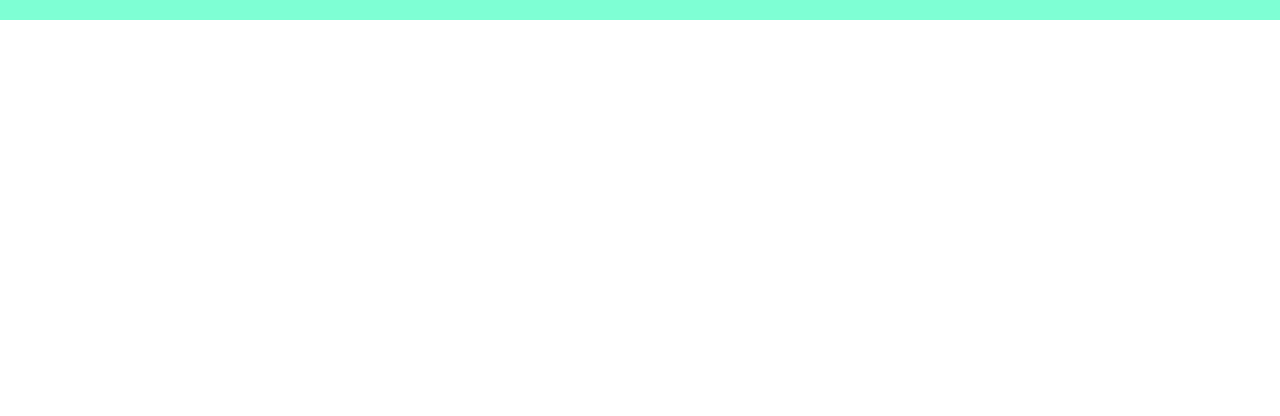
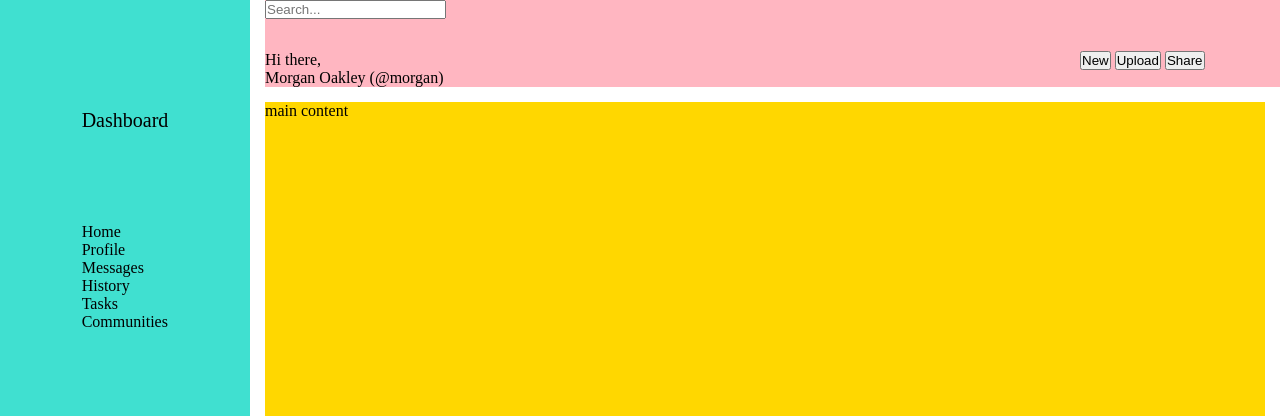
Before and after one commit to emmalgs/admin-dash-TOP, a plain HTML site: page index.html in a window 1280 px wide. Shown: the top 416 px of the page. Drawn offline with Linux system fonts and the light colour scheme.

Commit message:
html nest header items, sidebar items with basic grid layout

```diff
--- a/index.html
+++ b/index.html
@@ -8,8 +8,43 @@
     <link rel="stylesheet" href="styles.css">
 </head>
 <body>
-    <div class="header"></div>
-    <div class="sidebar"></div>
-    <div class="main"></div>
+    <div class="container">
+        <div class="header">
+            <div class="info-head">
+                <input type="text" name="searchbar"
+                    id="searchbar"
+                    placeholder="Search...">
+                <div class="alert-icon"></div>
+                <div class="user-icon"></div>
+                <div class="username"></div>
+            </div>
+            <div class="user-greet">Hi there,
+                <div class="username-greet">Morgan Oakley (@morgan)</div>
+            </div>
+            <div class="user-tools">
+                <button class="new-btn">New</button>
+                <button class="upload-btn">Upload</button>
+                <button class="share-btn">Share</button>
+            </div>
+        </div>
+        <div class="sidebar">
+            <div class="logo"><img src="" alt=""></div>
+            <div class="dashboard">Dashboard</div>
+            <div class="nav">
+                <div class="nav-item">Home</div>
+                <div class="nav-item">Profile</div>
+                <div class="nav-item">Messages</div>
+                <div class="nav-item">History</div>
+                <div class="nav-item">Tasks</div>
+                <div class="nav-item">Communities</div>
+            </div>
+            <div class="branding">
+                <div class="brand-item">Settings</div>
+                <div class="brand-item">Support</div>
+                <div class="brand-item">Privacy</div>
+            </div>
+        </div>
+        <div class="main-content">main content</div>
+    </div>
 </body>
 </html>
--- a/styles.css
+++ b/styles.css
@@ -2,9 +2,70 @@
     margin: 0;
     padding: 0;
 }
+.container {
+    display: grid;
+    gap: 15px;
+    grid-template-columns: 1fr 4fr;
+    grid-template-rows: 1fr 4fr 1fr;
+}
 
 .header {
-    background-color: aquamarine;
-    height: 20px;
-    width: 100%;
+    background-color: lightpink;
+    grid-column: 2 / span 2;
+    grid-row: 1 / 2;
+
+    display: grid;
+    gap: 15px;
+    grid-template-columns: 4fr 1fr;
+    grid-template-rows: 1fr 1fr;
 }
+
+.info-head {
+    grid-column: 1 / 2;
+    grid-row: 1 /2;
+}
+
+.user-tools {
+    grid-column: 2 /3;
+    grid-row: 2 / 3;
+}
+
+.user-greet {
+    grid-row: 2/3;
+}
+
+
+.sidebar {
+    background-color: turquoise;
+    grid-column: 1 / 2;
+    grid-row: 1 / 4;
+
+    display: grid;
+    justify-content: space-around;
+    gap: 15px;
+}
+
+.dashboard {
+    font-size: 20px;
+}
+
+.nav{
+
+}
+
+.branding {
+
+}
+
+.nav-item,
+.brand-item {
+
+}
+
+
+
+.main-content {
+    background-color: gold;
+    grid-column: 2 / 3;
+    grid-row: 2 / 4;
+}
```
